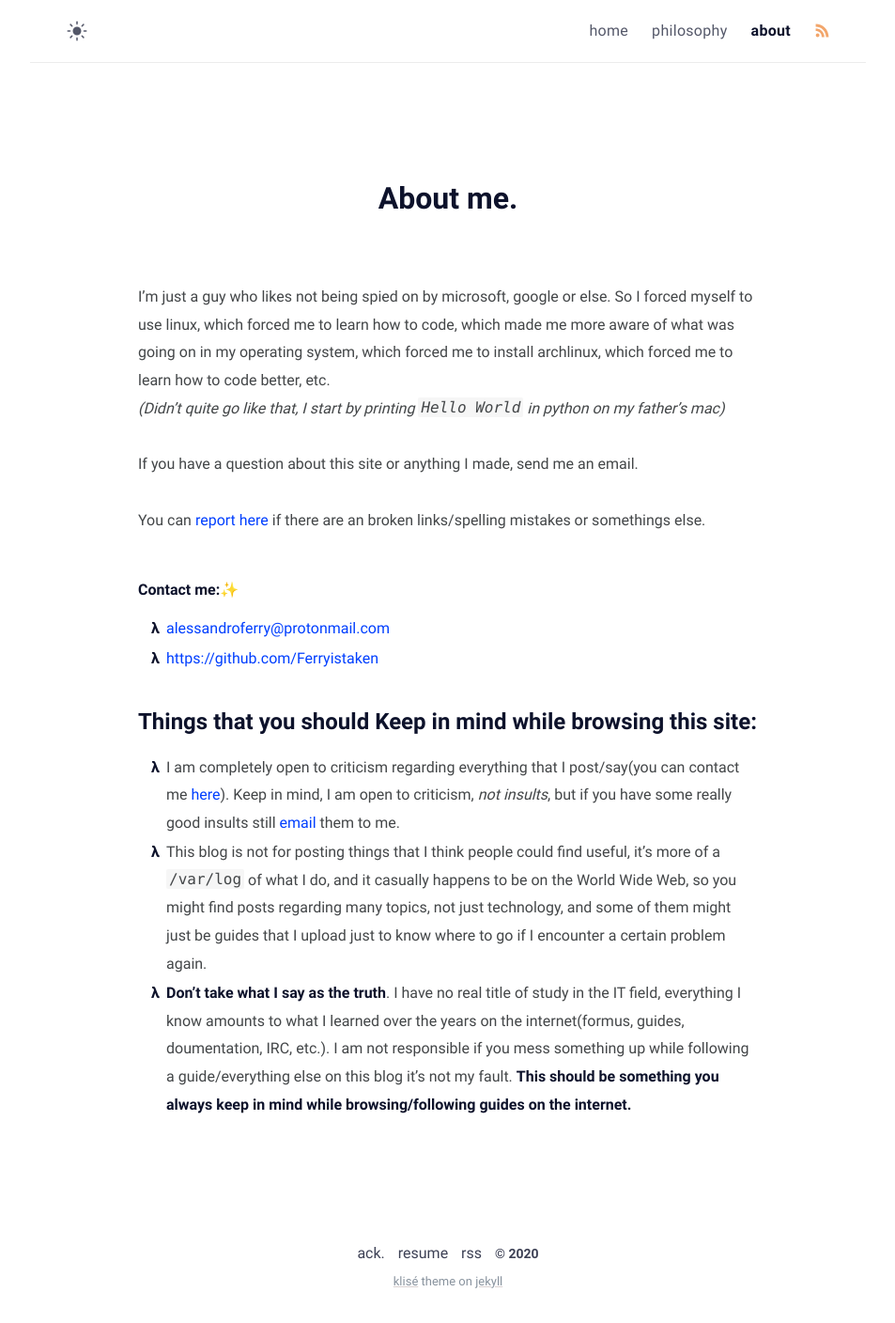
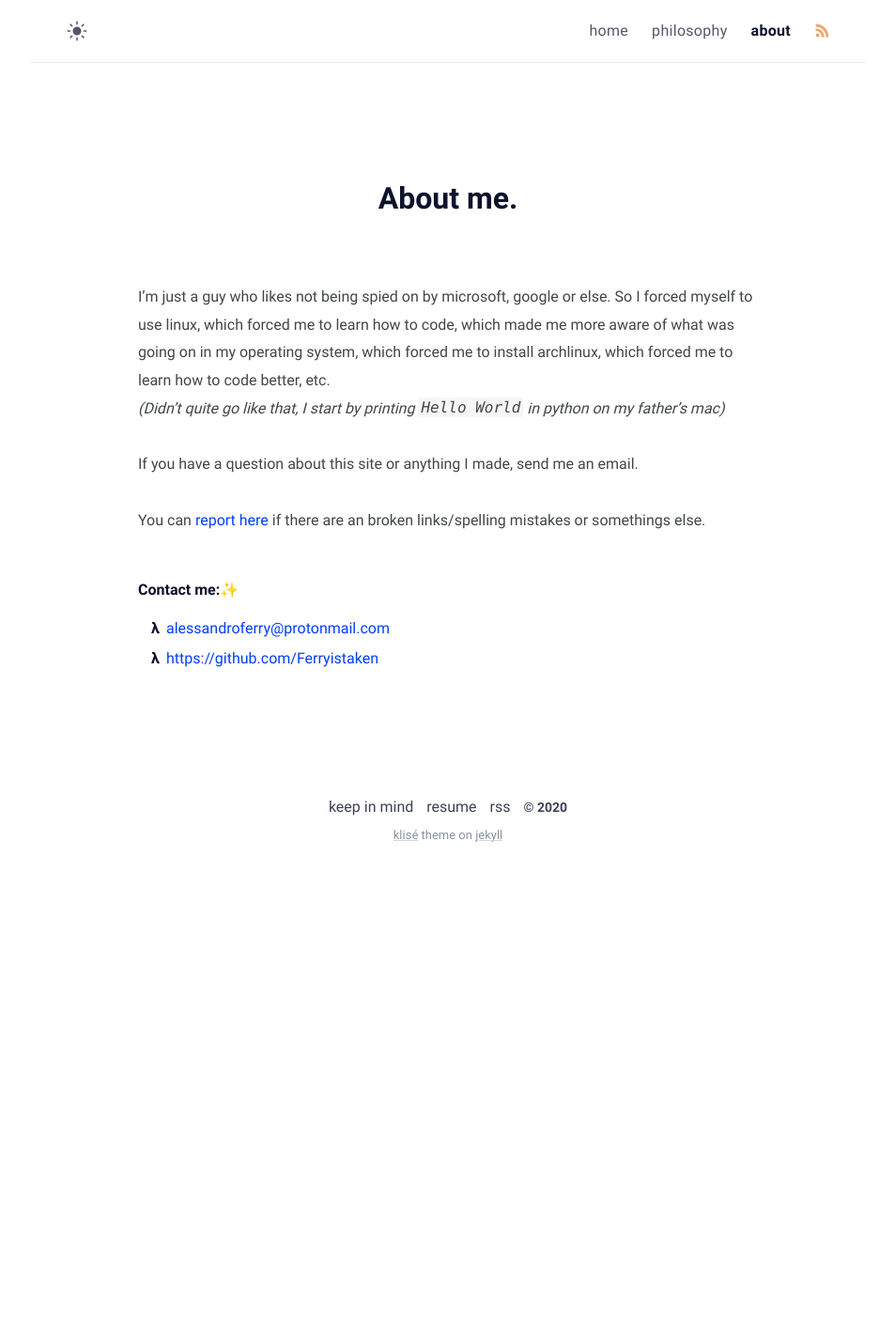
Before and after one commit to Ferryistaken/website, a Jekyll site: the page built from about.md, in a window 1280 px wide. Shown: the whole page at 94% size, without its empty margins (163-1116 px from the left). Built offline with Jekyll 4.4.1, drawn with Linux system fonts in a browser that asks for light colours; after the commit the page ends 933 px from its top, so only the background shows below that.

Commit message:
UI redesign

```diff
--- a/_includes/footer.html
+++ b/_includes/footer.html
@@ -1,5 +1,5 @@
 <footer class="footer">
-  <a class="footer_item" href="/thanks">ack.</a>
+  <a class="footer_item" href="/keep-in-mind">keep in mind</a>
   <a class="footer_item" href="/resume">resume</a>
   <a class="footer_item" href="/feed.xml">rss</a>
   <span class="footer_item">&copy; {{ site.time | date: "%Y" }}</span>
--- a/about.md
+++ b/about.md
@@ -16,9 +16,3 @@ You can [report here](https://github.com/Ferryistaken/blog/issues/new) if there
 
 - <{{ site.author.email }}>
 - <https://github.com/{{ site.author.github }}>
-
-
-# Things that you should Keep in mind while browsing this site:
-- I am completely open to criticism regarding everything that I post/say(you can contact me [here](https://www.ferrry.tk/about/#contact-me)). Keep in mind, I am open to criticism, _not insults_, but if you have some really good insults still [email](https://www.ferrry.tk/about/#contact-me) them to me.
-- This blog is not for posting things that I think people could find useful, it's more of a `/var/log` of what I do, and it casually happens to be on the World Wide Web, so you might find posts regarding many topics, not just technology, and some of them might just be guides that I upload just to know where to go if I encounter a certain problem again.
-- **Don't take what I say as the truth**. I have no real title of study in the IT field, everything I know amounts to what I learned over the years on the internet(formus, guides, doumentation, IRC, etc.). I am not responsible if you mess something up while following a guide/everything else on this blog it's not my fault. **This should be something you always keep in mind while browsing/following guides on the internet.**
```
Also changed, not shown: keep-in-mind.md (added, +14 -0 lines), thanks.md (deleted, +0 -9 lines).
